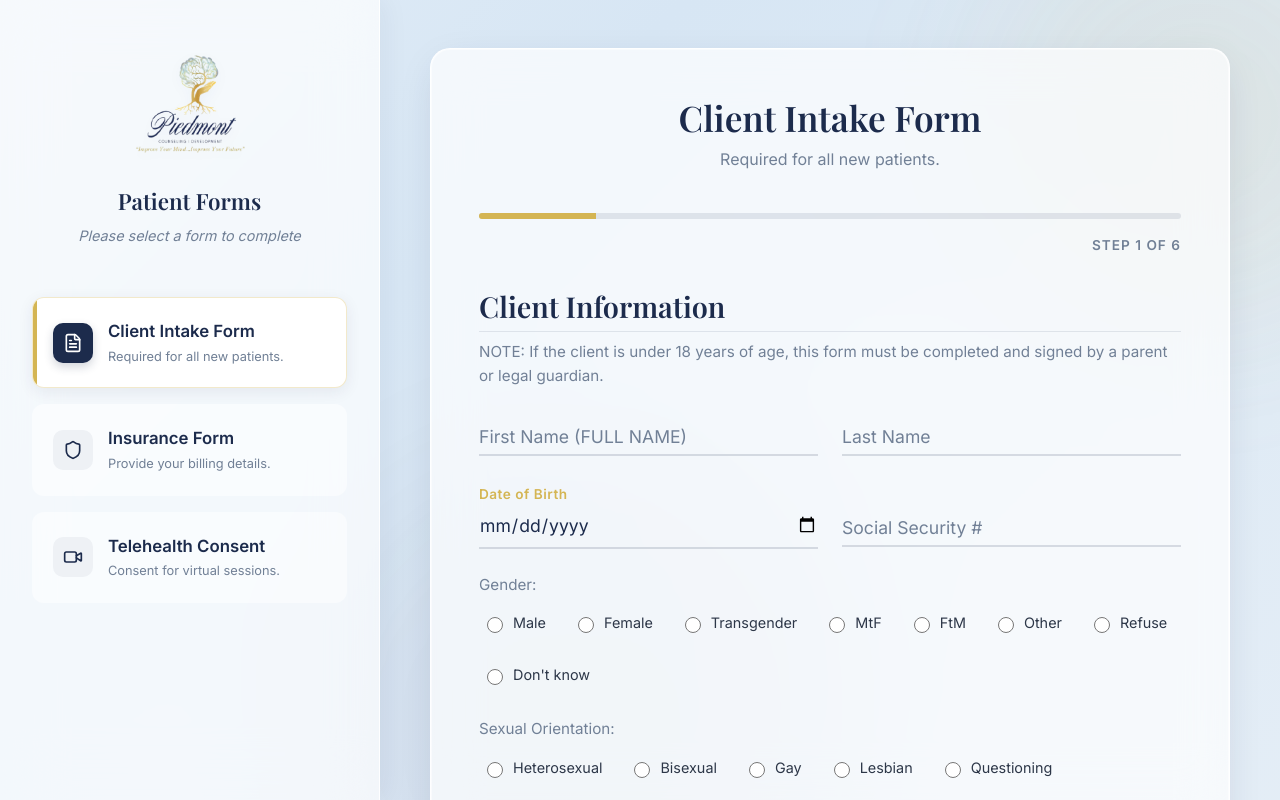
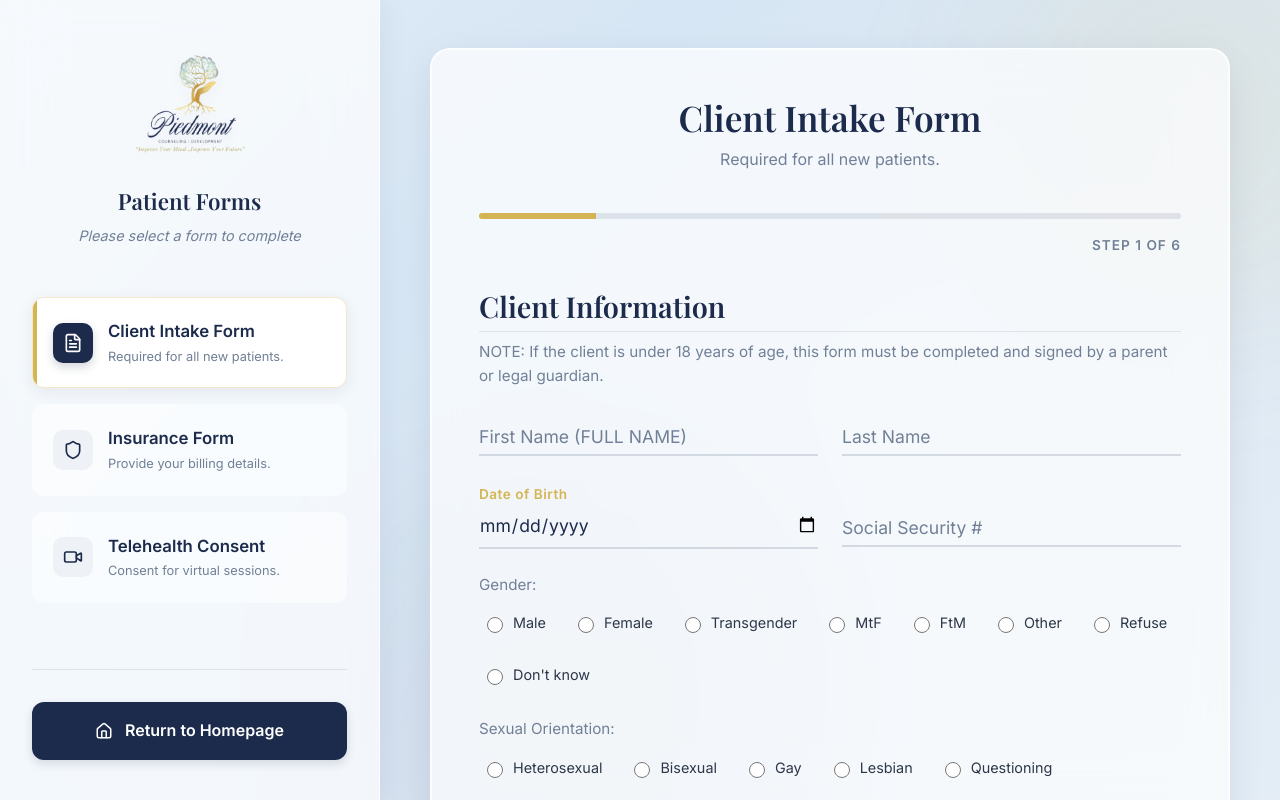
Before and after one commit to faxingberling1/piedmontlifesolutions, a React (Vite) app: page / in a window 1280 px wide. Built offline with nearby package versions, Linux system fonts and the light colour scheme; a web font is replaced by a local one; what @react-pdf/renderer would draw is missing.

Commit message:
feat: implement main application layout with navigation sidebar and CSS design system

```diff
--- a/src/App.css
+++ b/src/App.css
@@ -208,6 +208,34 @@ body {
   color: var(--color-text-light);
 }
 
+.sidebar-footer {
+  margin-top: auto;
+  padding-top: 2rem;
+  border-top: 1px solid rgba(28, 43, 76, 0.1);
+}
+
+.sidebar-home-btn {
+  display: flex;
+  align-items: center;
+  justify-content: center;
+  gap: 0.75rem;
+  padding: 1rem;
+  border-radius: 12px;
+  background: var(--color-primary);
+  color: white;
+  text-decoration: none;
+  font-weight: 600;
+  transition: all 0.3s ease;
+  box-shadow: 0 4px 10px rgba(28, 43, 76, 0.15);
+}
+
+.sidebar-home-btn:hover {
+  background: var(--color-secondary);
+  color: var(--color-primary);
+  transform: translateY(-2px);
+  box-shadow: 0 6px 15px rgba(212, 181, 83, 0.3);
+}
+
 /* Main Content Area */
 .main-content {
   flex: 1;
--- a/src/App.jsx
+++ b/src/App.jsx
@@ -1,5 +1,5 @@
 import { useState } from 'react'
-import { FileText, Shield, Video } from 'lucide-react'
+import { FileText, Shield, Video, Home } from 'lucide-react'
 import IntakeFormWizard from './components/IntakeForm/IntakeFormWizard'
 import InsuranceForm from './components/InsuranceForm/InsuranceForm'
 import TelehealthForm from './components/TelehealthForm/TelehealthForm'
@@ -62,6 +62,13 @@ function App() {
             </div>
           ))}
         </nav>
+
+        <div className="sidebar-footer">
+          <a href="https://piedmontlifesolutions.com" className="sidebar-home-btn">
+            <Home size={18} />
+            <span>Return to Homepage</span>
+          </a>
+        </div>
       </aside>
 
       {/* Main Form Content */}
```
Also changed, not shown: 1 other file (tests, documents, lock files or other folders).
